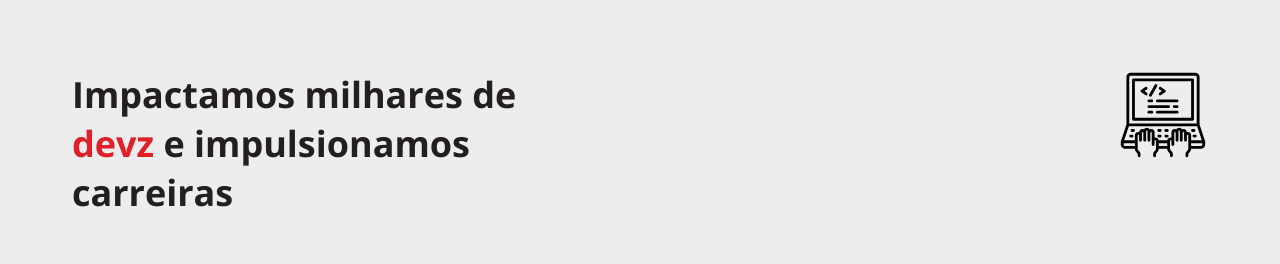
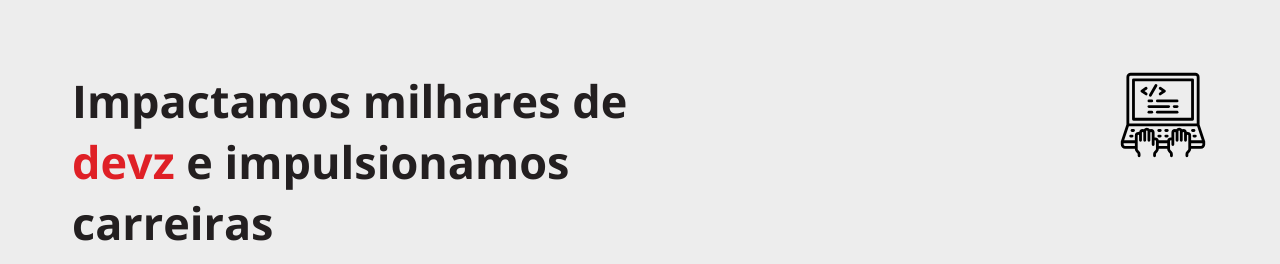
Before and after one commit to ctivir/moz-devz-py-training, a React (Create React App) app in the folder frontend/: page / in a window 1280 px wide. Shown: the part 688-952 px from the top of the page. Built offline with nearby package versions, Linux system fonts and the light colour scheme.

Commit message:
add stats section styles

```diff
--- a/frontend/src/styles/Home.module.css
+++ b/frontend/src/styles/Home.module.css
@@ -48,7 +48,9 @@
   display: none;
 }
 
-/* Stats Container - Stats Item */
+/* Stats Container / Stats Item */
+.statsContainer {}
+
 .statsItem {
   display: flex;
   gap: 2rem;
@@ -61,8 +63,7 @@
 
 .bar {
   display: block;
-  background: var(--primary);
-  width: 100%;
+  background-color: var(--primary);
   height: .3rem;
 }
 
@@ -106,17 +107,17 @@
     padding: 4rem;
   }
 
+  .codingIcon {
+    display: block;
+  }
+
   .statsDescription {
     display: flex;
     justify-content: space-between;
   }
 
-  .codingIcon {
-    display: block;
-  }
-
   .statsTitle {
-    font-size: 2rem;
+    font-size: 2.5rem;
     width: 25ch;
     text-align: left;
   }
@@ -125,7 +126,7 @@
     width: 5rem;
   }
 
-  /* Stats Container - Stats Item */
+  /* Stats Container / Stats Item */
   .statsContainer {
     display: flex;
     gap: 8rem;
```
Also changed, not shown: 1 other file (tests, documents, lock files or other folders).
